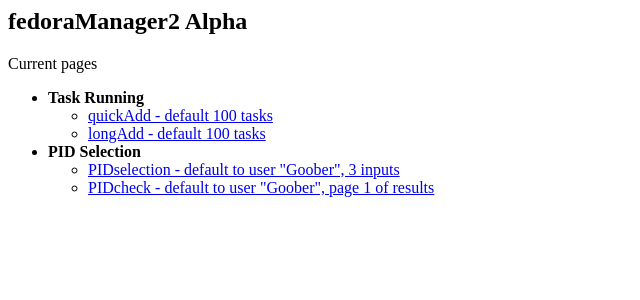
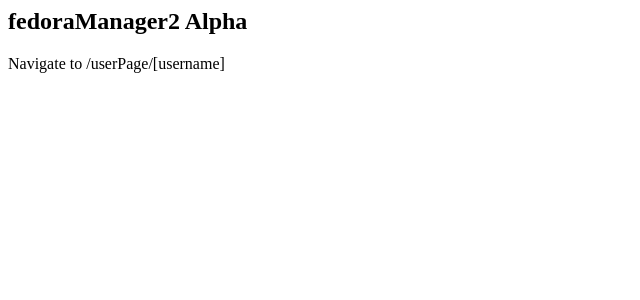
Before and after one commit to ghukill/fedoraManager2, a Flask app: page / in a window 1280 px wide. Shown: the top 300 px of the page, without its empty margins (0-640 px from the left). Run offline with Flask 2, Linux system fonts and the light colour scheme.

Commit message:
okay, job status not working, but we've got nice asyn action

```diff
--- a/fedoraManager2/templates/index.html
+++ b/fedoraManager2/templates/index.html
@@ -1,23 +1,2 @@
 <h2>fedoraManager2 Alpha</h2>
-
-<p>Current pages</p>
-<ul>
-	<li><strong>Task Running</strong></li>
-	<ul>
-		<li><a href="/quickAdd/100">quickAdd - default 100 tasks</a></li>
-		<li><a href="/longAdd/100">longAdd - default 100 tasks</a></li>
-	</ul>
-	<li><strong>PID Selection</strong></li>
-	<ul>
-		<li><a href="/PIDselection">PIDselection - default to user "Goober", 3 inputs</a></li>
-		<li><a href="/PIDcheck/Goober/1">PIDcheck - default to user "Goober", page 1 of results</a></li>
-	</ul>
-	<!-- <li><strong>Status</strong></li>
-	<ul>
-		<li><a href="/PIDselection/Goober">PIDselection - default to user "Goober", 3 inputs</a></li>
-		<li><a href="/PIDcheck/Goober">PIDcheck - default to user "Goober"</a></li>
-	</ul> -->
-
-
-
-</ul>
+<p>Navigate to /userPage/[username]</p>
--- a/fedoraManager2/templates/userPage.html
+++ b/fedoraManager2/templates/userPage.html
@@ -5,6 +5,7 @@
 	<li><strong>Runs testing tasks based on selected PIDs</strong></li>
 	<ul>
 		<li><a href="/quickAddUser">quickAdd</a></li>
+		<li><a href="/quickAddUserFactory">quickAddUserFactory</a></li>
 		<li><a href="/longAddUser">longAdd</a></li>
 	</ul>
 	<li><strong>PID Selection</strong></li>
--- a/fedoraManager2/views.py
+++ b/fedoraManager2/views.py
@@ -54,19 +54,6 @@ def task_status(task_id):
 
 @app.route("/job_status/<job_num>")
 def job_status(job_num):
-
-	'''
-	bug: huge jobs take a proportional amount of time to check
-		500,000 quick tasks...
-		"POST routing length of pending list 281228
-		Pending / Completion check took 375705.010176 ms"
-
-		the bad news:
-		that works out to 6.2 minutes!
-
-		the good news:
-		other processes ran just fine, and the browser waited the whole time
-	'''
 
 	# start timer
 	stime = time.time()
@@ -167,10 +154,6 @@ def quickAddUser():
 	username = session['username']
 	userPag = jobs.userPagGen(username)
 
-	'''
-	The problem is here I think, each task
-	'''
-
 	# instatiate jobHand object
 	jobPlatter = jobs.jobStart()
 	jobHand = jobPlatter['jobHand']
@@ -183,22 +166,46 @@ def quickAddUser():
 	jobStatusHand.estimated_tasks = (userPag.count - 1) #count is human readable, NOT length of list
 	while count < userPag.count:
 		result = actions.quickAdd.delay(jobStatusHand, 41, 1, count)
-		jobHand.assigned_tasks.append(str(result)) #COMMENTED OUT
+		jobHand.assigned_tasks.append(str(result))
 		print count, result
 		count += 1
 
 	# copy all tasks to pending
-	jobHand.pending_tasks = jobHand.assigned_tasks[:] #COMMENTED OUT
+	jobHand.pending_tasks = jobHand.assigned_tasks[:]
 
 	print "Finished job #",jobHand.job_num
 
 	# update job
-	jobs.jobUpdate(jobHand) #COMMENTED OUT
-
-	# TESTING OF CLASS METHODS
-	# jobHand.update()
+	jobs.jobUpdate(jobHand)
 
 	return "You have initiated job {job_num}.  Click <a href='/job_statusv2/{job_num}'>here</a> to check it foo.".format(job_num=jobHand.job_num)
+
+
+# Make the following: quickAddUser, longAddUser, PIDselectionUser
+@app.route("/quickAddUserFactory")
+def quickAddUserFactory():
+	print "Starting request..."
+
+	username = session['username']
+	userPag = jobs.userPagGen(username)
+
+	# instatiate jobHand object
+	jobPlatter = jobs.jobStart()
+	jobHand = jobPlatter['jobHand']
+	jobStatusHand = jobPlatter['jobStatusHand']
+
+	# begin job
+	jobHand.estimated_tasks = userPag.count
+	task_package = {
+		"jobStatusHand":jobStatusHand,
+		"a":41,
+		"b":1
+	}
+	result = actions.celeryTaskFactory.delay(username=username,task_name="quickAddFactory",task_function=actions.quickAddFactory,task_package=task_package)
+
+	print "Finished job #",jobHand.job_num
+
+	return "You have initiated job {job_num} via the Factory.  Click <a href='/job_statusv2/{job_num}'>here</a> to check it foo.".format(job_num=jobHand.job_num)
 
 
 
```
Also changed, not shown: fedoraManager2/actions/actions.py (+49 -11 lines), fedoraManager2/jobs.py (+0 -14 lines), 5 other files.
